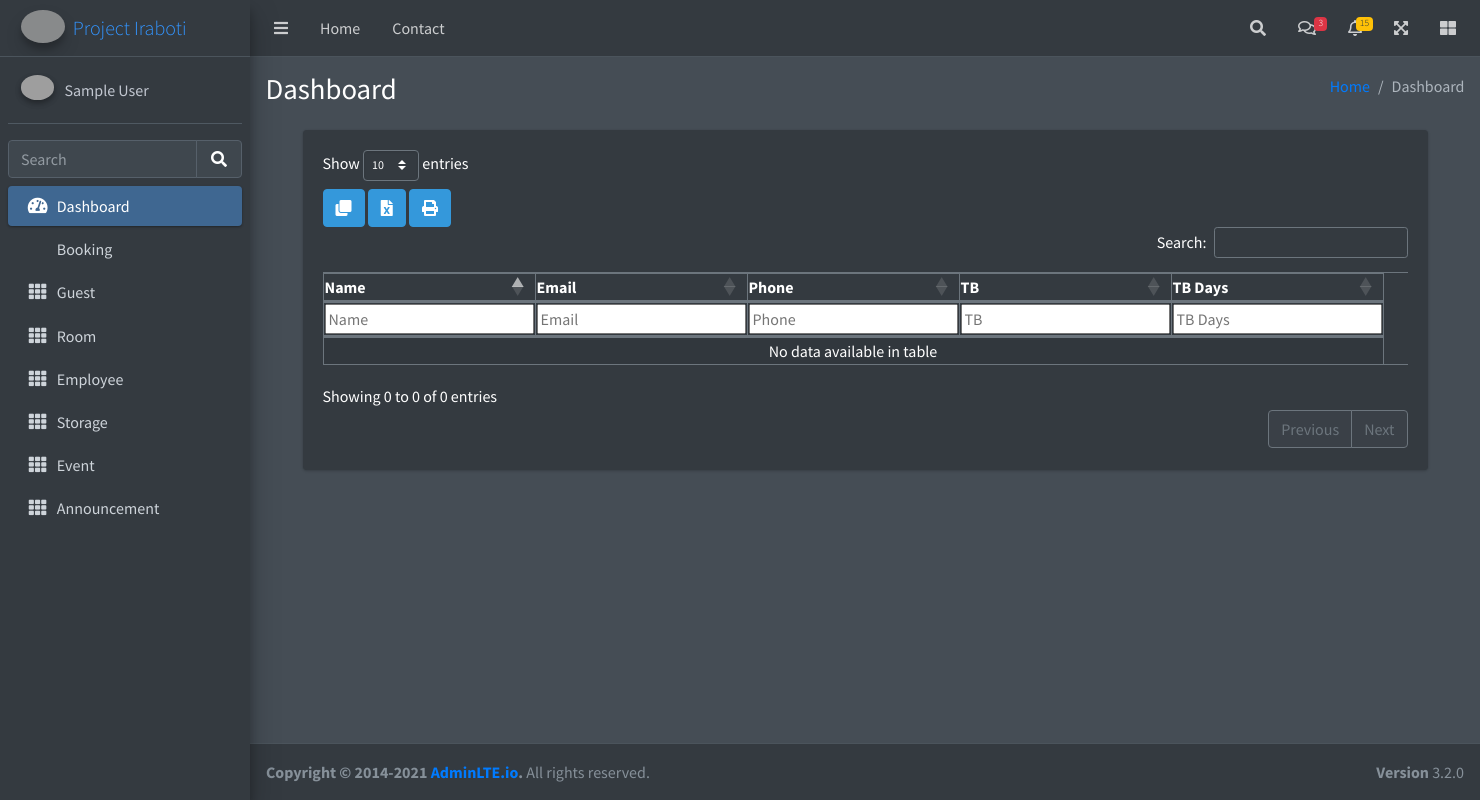
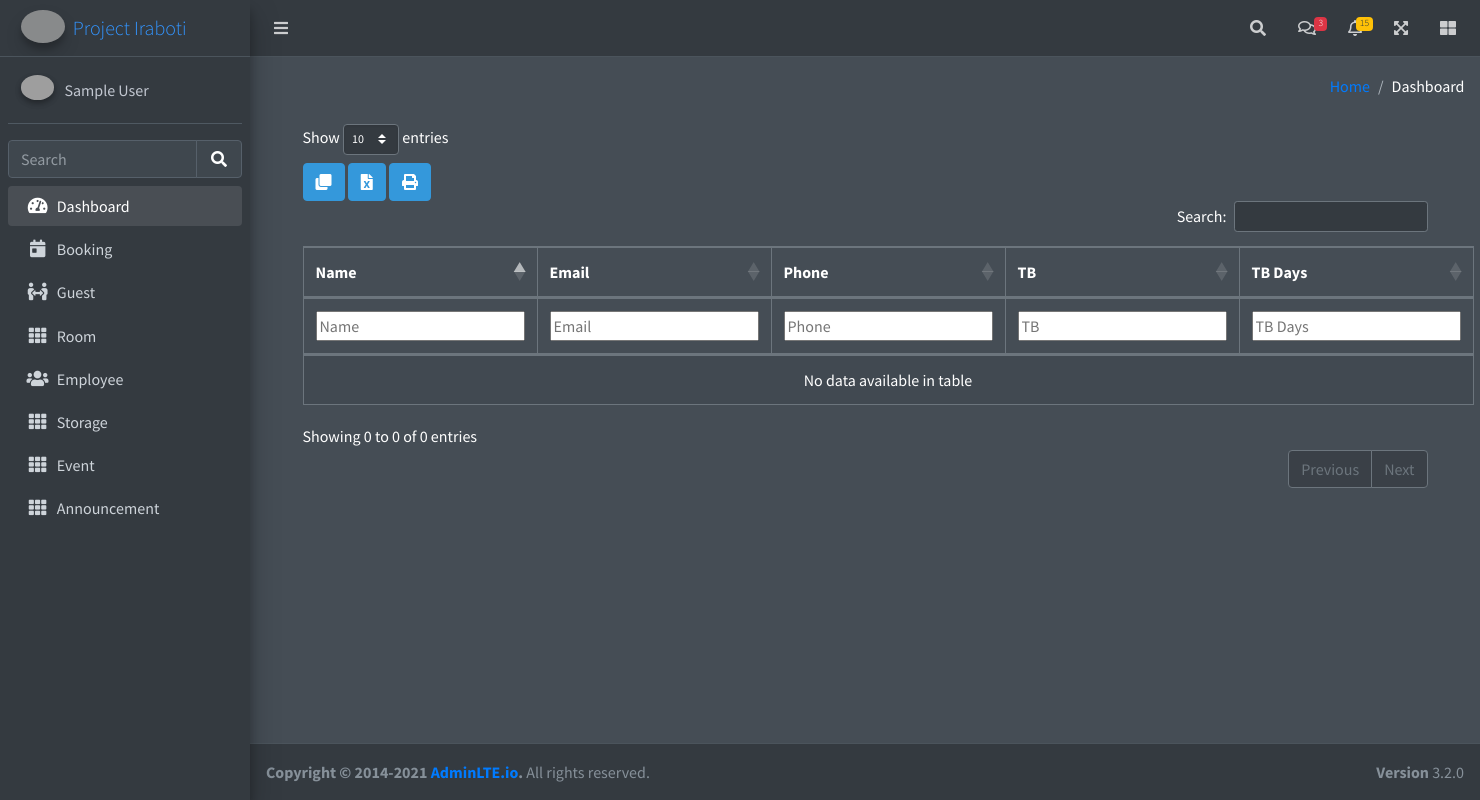
Before and after one commit to vwaaala/Hotel-Automation, a Django app: page /manager/guests-view in a window 1480 px wide. Run offline with Django 4.2, Linux system fonts and the light colour scheme; the visitor is signed in with stand-in values (Sample User, id 1); data that the repository does not hold is empty; some libraries are stand-ins or nearby versions; grey boxes are pictures that could not be loaded.

Commit message:
updated manager.views

```diff
--- a/apps/manager/urls.py
+++ b/apps/manager/urls.py
@@ -7,4 +7,5 @@
     path('', dashboard, name='dashboard'),
     path('guests', guests, name='guests'),
     path('guests-view', guests_view, name='guests-view'),
+    path('booking', booking, name='booking'),
 ]
--- a/apps/manager/views.py
+++ b/apps/manager/views.py
@@ -16,15 +16,10 @@
 @login_required()
 def dashboard(request):
     role = str(request.user.groups.all()[0])
-    path = role + '/'
     if role == authorized:
         return render(request, 'manager/dashboard.html')
     else:
-        context = {
-            'code': 401,
-            'title': "401 | Unauthorized",
-            'message': "Whoops! You're not supposed to be here."
-        }
+        context = {'code': 401, 'title': "401 | Unauthorized", 'message': "Whoops! You're not supposed to be here."}
         return render(request, 'global/whoops.html', context)
 
 
@@ -50,14 +45,8 @@
                     all_guests = all_guests.page(1)
                 except EmptyPage:
                     all_guests = all_guests.page(all_guests.num_pages)
-                context = {
-                    "role": role,
-                    "guests": all_guests,
-                    "top_guests_list": top_guests_list,
-                    "top_guests_limit": top_guests_limit,
-                    "fd": "",
-                    "ld": ""
-                }
+                context = {"role": role, "guests": all_guests, "top_guests_list": top_guests_list,
+                    "top_guests_limit": top_guests_limit, "fd": "", "ld": ""}
                 return render(request, path + "guests.html", context)
 
             if request.POST.get("f_day") == "":
@@ -78,8 +67,7 @@
             all_guests = Guest.objects.all()
             users = User.objects.all()
             if request.POST.get("id") != "":
-                users = users.filter(
-                    id__contains=request.POST.get("id"))
+                users = users.filter(id__contains=request.POST.get("id"))
                 all_guests = all_guests.filter(user__in=users)
 
             if request.POST.get("name") != "":
@@ -92,46 +80,26 @@
                 all_guests = all_guests.filter(user__in=users)
 
             if request.POST.get("number") != "":
-                all_guests = all_guests.filter(
-                    phoneNumber__contains=request.POST.get("number"))
+                all_guests = all_guests.filter(phoneNumber__contains=request.POST.get("number"))
             try:
                 all_guests = Paginator(all_guests, 10)
             except PageNotAnInteger:
                 all_guests = all_guests.page(1)
             except EmptyPage:
                 all_guests = all_guests.page(all_guests.num_pages)
-            context = {
-                "role": role,
-                "guests": all_guests,
-                "top_guests_list": top_guests_list,
-                "top_guests_limit": top_guests_limit,
-                "id": request.POST.get("id"),
-                "name": request.POST.get("name"),
-                "email": request.POST.get("email"),
-                "number": request.POST.get("number")
-            }
+            context = {"role": role, "guests": all_guests, "top_guests_list": top_guests_list,
+                "top_guests_limit": top_guests_limit, "id": request.POST.get("id"), "name": request.POST.get("name"),
+                "email": request.POST.get("email"), "number": request.POST.get("number")}
             return render(request, path + "guests.html", context)
 
         if "top" in request.POST:
             if request.POST.get('top') == '':
-                context = {
-                    "role": role,
-                    "guests": all_guests,
-                    "top_guests_list": top_guests_list,
-                    "top_guests_limit": top_guests_limit,
-                    "fd": fd,
-                    "ld": ld
-                }
+                context = {"role": role, "guests": all_guests, "top_guests_list": top_guests_list,
+                    "top_guests_limit": top_guests_limit, "fd": fd, "ld": ld}
             else:
                 top_guests_list = top_guests(request.POST.get('top'))
-                context = {
-                    "role": role,
-                    "guests": all_guests,
-                    "top_guests_list": top_guests_list,
-                    "top_guests_limit": top_guests_limit,
-                    "fd": fd,
-                    "ld": ld
-                }
+                context = {"role": role, "guests": all_guests, "top_guests_list": top_guests_list,
+                    "top_guests_limit": top_guests_limit, "fd": fd, "ld": ld}
             return render(request, path + "guests.html", context)
 
     try:
@@ -140,21 +108,18 @@
         all_guests = all_guests.page(1)
     except EmptyPage:
         all_guests = all_guests.page(all_guests.num_pages)
-    context = {
-        "role": role,
-        "all_guests": all_guests,
-        "top_guests_list": top_guests_list,
-        "top_guests_limit": top_guests_limit,
-        "fd": fd,
-        "ld": ld
-    }
+    context = {"role": role, "all_guests": all_guests, "top_guests_list": top_guests_list,
+        "top_guests_limit": top_guests_limit, "fd": fd, "ld": ld}
     return render(request, path + "guests.html", context)
 
 
 @login_required()
 def guests_view(request):
     guest_list = Guest.objects.all()
-    context = {
-        'guest_list' : guest_list
-    }
+    context = {'guest_list': guest_list}
     return render(request, 'manager/guests_view.html', context)
+
+
+@login_required()
+def booking(request):
+    pass
--- a/templates/global/admin.navbar.html
+++ b/templates/global/admin.navbar.html
@@ -4,12 +4,6 @@
     <ul class="navbar-nav">
       <li class="nav-item">
         <a class="nav-link" data-widget="pushmenu" href="#" role="button"><i class="fas fa-bars"></i></a>
-      </li>
-      <li class="nav-item d-none d-sm-inline-block">
-        <a href="index3.html" class="nav-link">Home</a>
-      </li>
-      <li class="nav-item d-none d-sm-inline-block">
-        <a href="#" class="nav-link">Contact</a>
       </li>
     </ul>
 
@@ -63,7 +57,7 @@
           <a href="#" class="dropdown-item">
             <!-- Message Start -->
             <div class="media">
-              <img src="dist/img/user8-128x128.jpg" alt="User Avatar" class="img-size-50 img-circle mr-3">
+              <img src="{% static 'dist/img/user8-128x128.jpg' %}" alt="User Avatar" class="img-size-50 img-circle mr-3">
               <div class="media-body">
                 <h3 class="dropdown-item-title">
                   John Pierce
@@ -79,7 +73,7 @@
           <a href="#" class="dropdown-item">
             <!-- Message Start -->
             <div class="media">
-              <img src="dist/img/user3-128x128.jpg" alt="User Avatar" class="img-size-50 img-circle mr-3">
+              <img src="{% static 'dist/img/user3-128x128.jpg' %}" alt="User Avatar" class="img-size-50 img-circle mr-3">
               <div class="media-body">
                 <h3 class="dropdown-item-title">
                   Nora Silvester
--- a/templates/global/admin.sidebar.html
+++ b/templates/global/admin.sidebar.html
@@ -2,7 +2,8 @@
 <aside class="main-sidebar sidebar-dark-primary elevation-4">
     <!-- Brand Logo -->
     <a href="index3.html" class="brand-link">
-      <img src="{% static 'dist/img/AdminLTELogo.png' %}" alt="AdminLTE Logo" class="brand-image img-circle elevation-3" style="opacity: .8">
+        <img src="{% static 'dist/img/AdminLTELogo.png' %}" alt="AdminLTE Logo"
+             class="brand-image img-circle elevation-3" style="opacity: .8">
         <span class="brand-text font-weight-light">Project Iraboti</span>
     </a>
 
@@ -36,7 +37,8 @@
                 <!-- Add icons to the links using the .nav-icon class
                      with font-awesome or any other icon font library -->
                 <li class="nav-item menu-open">
-            <a href="{% url 'manager:dashboard' %}" class="nav-link active">
+                    <a href="{% url 'manager:dashboard' %}"
+                       class="nav-link {% if request.path == '/manager/' %}active{% endif %}">
                         <i class="nav-icon fas fa-tachometer-alt"></i>
                         <p>
                             Dashboard
@@ -44,16 +46,18 @@
                     </a>
                 </li>
                 <li class="nav-item">
-            <a href="pages/widgets.html" class="nav-link">
-              <i class="nav-icon fas fa-calendar-check-o"></i>
+                    <a href="{% url 'manager:booking' %}"
+                       class="nav-link {% if request.path == '/manager/booking' %}active{% endif %}">
+                        <i class="nav-icon fas fa-duotone fa-calendar-day"></i>
                         <p>
                             Booking
                         </p>
                     </a>
                 </li>
                 <li class="nav-item">
-            <a href="{% url 'manager:guests' %}" class="nav-link">
-              <i class="nav-icon fas fa-th"></i>
+                    <a href="{% url 'manager:guests' %}" class="nav-link
+{% if request.path == '/manager/guests' %}active{% endif %}">
+                        <i class="nav-icon fas fa-duotone fa-people-arrows"></i>
                         <p>
                             Guest
                         </p>
@@ -69,7 +73,7 @@
                 </li>
                 <li class="nav-item">
                     <a href="pages/widgets.html" class="nav-link">
-              <i class="nav-icon fas fa-th"></i>
+                        <i class="nav-icon fas fa-duotone fa-users"></i>
                         <p>
                             Employee
                         </p>
--- a/templates/layouts/master.admin.html
+++ b/templates/layouts/master.admin.html
@@ -45,13 +45,19 @@
             <div class="container-fluid">
                 <div class="row mb-2">
                     <div class="col-sm-6">
-                        <h1 class="m-0">Dashboard</h1>
+                        <h1 class="m-0">
+                            {% block view_title %}
+
+                            {% endblock %}
+                        </h1>
                     </div><!-- /.col -->
                     <!-- Breadcrumbs-->
                     <div class="col-sm-6">
                         <ol class="breadcrumb float-sm-right">
-                            <li class="breadcrumb-item"><a href="#">Home</a></li>
-                            <li class="breadcrumb-item active">Dashboard</li>
+                            <li class="breadcrumb-item {% if request.path == '/manager/' %}active{% endif %}">
+                                <a href="{% url 'manager:dashboard' %}">Home</a>
+                            </li>
+                            <li class="breadcrumb-item">Dashboard</li>
                         </ol>
                     </div><!-- /.col -->
                 </div><!-- /.row -->
--- a/templates/manager/guests.html
+++ b/templates/manager/guests.html
@@ -2,6 +2,9 @@
 {% block title %}
 Guests
 {% endblock %}
+{% block view_title %}
+Guest Board
+{% endblock %}
 {% block content %}
 {% include 'common/guests.html' %}
 {% endblock %}
--- a/templates/manager/guests_view.html
+++ b/templates/manager/guests_view.html
@@ -15,9 +15,7 @@
 {% endblock %}
 {% block content %}
     <div class="container">
-        <div class="card">
-            <div class="card-body">
-                <table id="example" class="table-responsive table-striped table-bordered" style="width:100%">
+        <table id="example" class="table table-striped table-bordered" style="width:75%">
             <thead>
             <tr>
                 <th>Name</th>
@@ -42,8 +40,6 @@
             </tfoot>
         </table>
     </div>
-        </div>
-    </div>
 {% endblock %}
 {% block script %}
     <script src="{% static 'plugins/datatables/jquery.dataTables.js' %}"></script>
@@ -52,7 +48,7 @@
     <script src="{% static 'plugins/datatables-buttons/js/buttons.html5.js' %}"></script>
     <script src="{% static 'plugins/datatables-buttons/js/buttons.print.js' %}"></script>
     <script src="{% static 'plugins/datatables-fixedheader/js/dataTables.fixedHeader.min.js' %}"></script>
-    <script src="{% static 'plugins/datatables-responsive/js/dataTables.responsive.js' %}"></script>
+    <script src="{% static 'plugins/datatables-responsive/js/dataTables.responsive.min.js' %}"></script>
     <script src="{% static 'plugins/datatables-responsive/js/responsive.bootstrap4.js' %}"></script>
     <script src="{% static 'plugins/jszip/jszip.js' %}"></script>
     <script src="{% static 'plugins/pdfmake/pdfmake.js' %}"></script>
@@ -65,7 +61,7 @@
                 paging: true,
                 pageLength: 10,
                 lengthChange: true,
-                autoWidth: false,
+                autoWidth: true,
                 searching: true,
                 bInfo: true,
                 bSort: true,
@@ -183,10 +179,7 @@
                         }
                     }
                 ]
-
             })
-
-            new $.fn.dataTable.FixedHeader(table);
         })
     </script>
 {% endblock %}
```
Also changed, not shown: templates/common/guests.html (+16 -0 lines), templates/layouts/master.portfolio.html (+3 -6 lines), templates/users/login.html (+3 -5 lines). Lines whose indentation alone changed are shown as unchanged.
